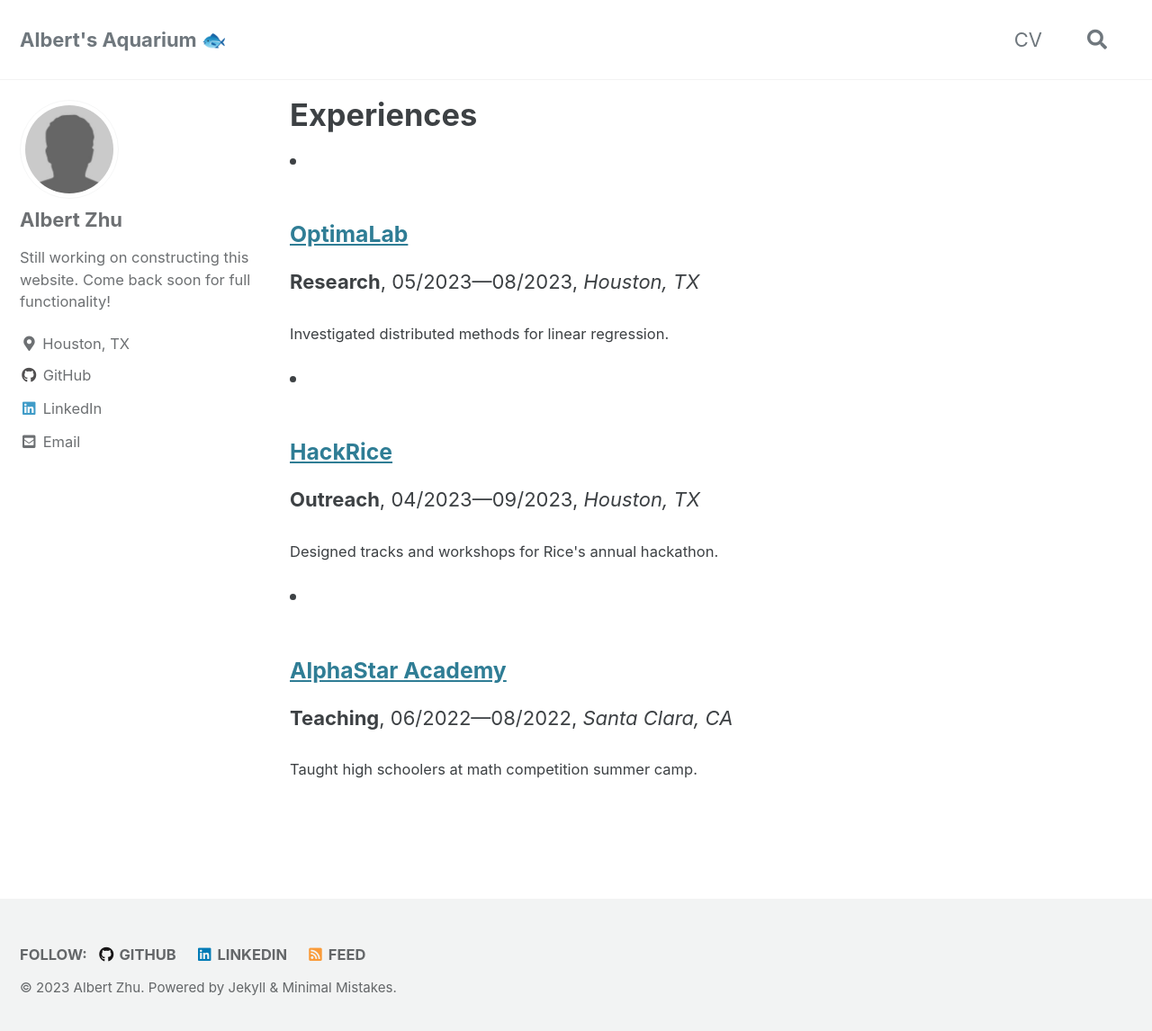
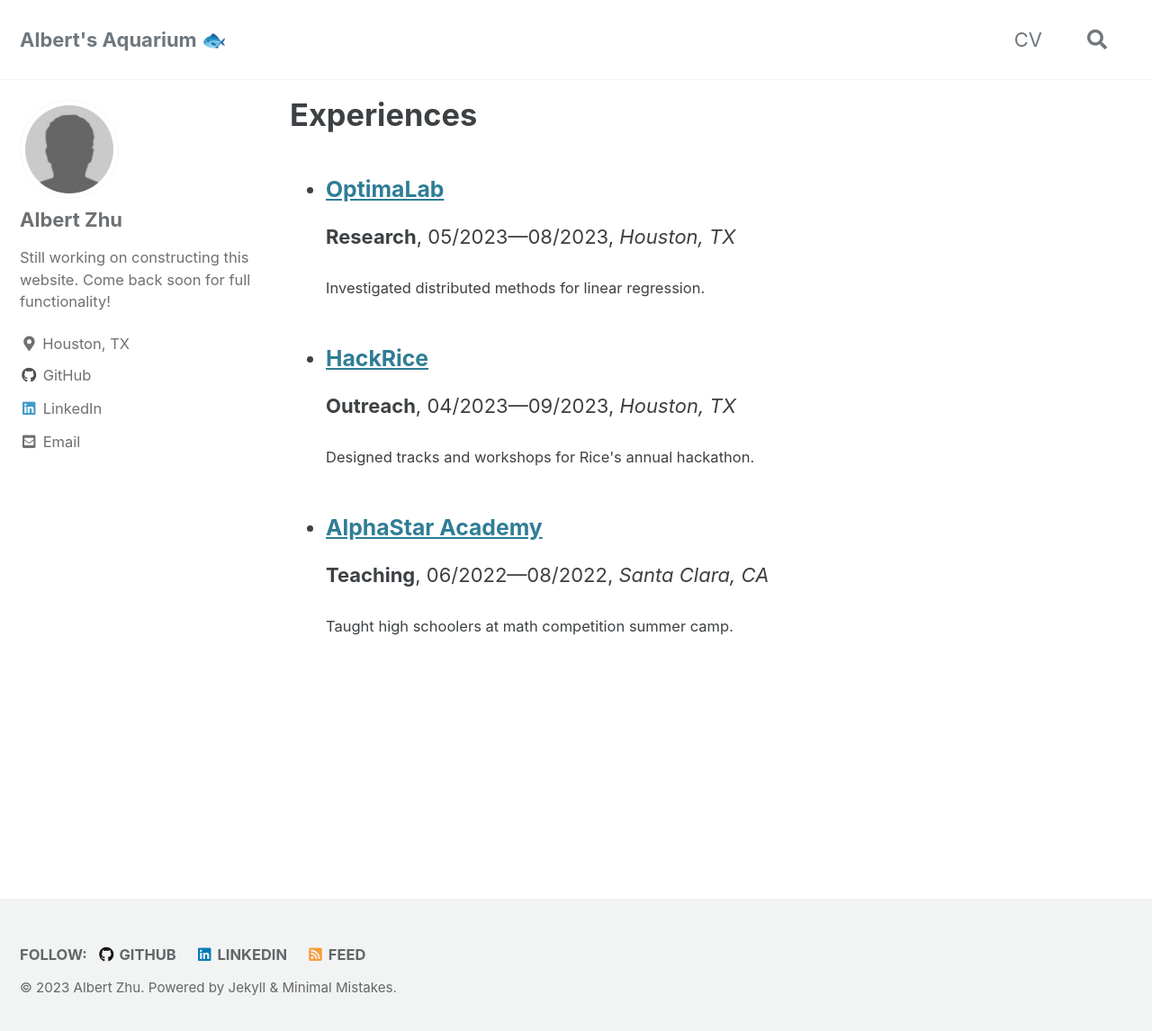
Before and after one commit to bakekaga/bakekaga.github.io, a Jekyll site: the page built from _pages/experiences.html, in a window 1280 px wide and 1154 px high. Shown: the top 1146 px of the window at 90% size. Built offline with Jekyll 4.4.1, drawn with Linux system fonts in a browser that asks for light colours; cached includes are drawn as plain includes.

Commit message:
changed archive item list to bulleted list

```diff
--- a/_includes/archive-single.html
+++ b/_includes/archive-single.html
@@ -10,11 +10,20 @@
   {% assign title = post.title %}
 {% endif %}
 
-<div class="{{ include.type | default: "list" }}__item">
+<ul>
   <article class="archive__item" itemscope itemtype="http://schema.org/CreativeWork">
     <li>
-    <h3 class="archive__item-title" itemprop="headline">
-      <a href="{{ base_path }}{{ post.url }}" rel="permalink">{{ title }} </a>
+		{% if include.type == "grid" and teaser %}
+		<div class="archive__item-teaser">
+			<img src="{{ teaser | relative_url }}" alt="">
+		</div>
+		{% endif %}
+		<h3 class="archive__item-title no_toc" itemprop="headline">
+		{% if post.link %}
+			<a href="{{ post.link }}">{{ title }}</a> <a href="{{ post.url | relative_url }}" rel="permalink"><i class="fas fa-link" aria-hidden="true" title="permalink"></i><span class="sr-only">Permalink</span></a>
+		{% else %}
+			<a href="{{ post.url | relative_url }}" rel="permalink">{{ title }}</a>
+		{% endif %}
 		</h3>
 
 		<p> <b>{{ post.type }}</b>, {{ post.date | default: "1900-01-01" | date: "%m/%Y" }}—{{ post.end_date | default: "Present" | date: "%m/%Y" }}, <i>{{post.venue}}</i></p>
@@ -22,8 +31,6 @@
 		{% if post.excerpt %}
 		<p class="archive__item-excerpt" itemprop="description"> {{ post.excerpt }} </p>
 		{% endif %}
-
-    {% if post.venue%}<p class="archive__item-excerpt" itemprop="description">{{ post.citation }}</p> {% endif %}
 	</li>
  </article>
-</div>
+</ul>
```
Lines whose indentation alone changed are shown as unchanged.
